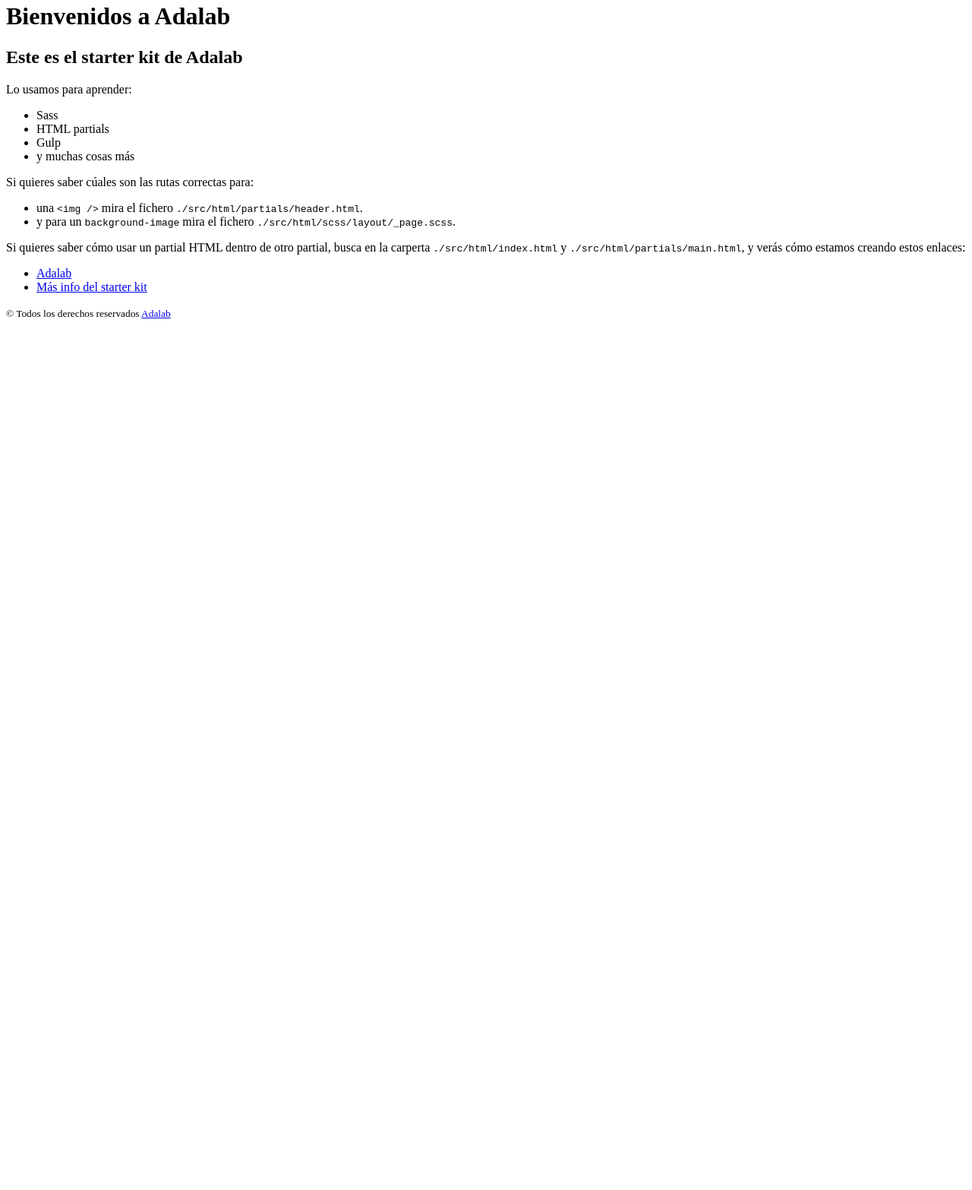
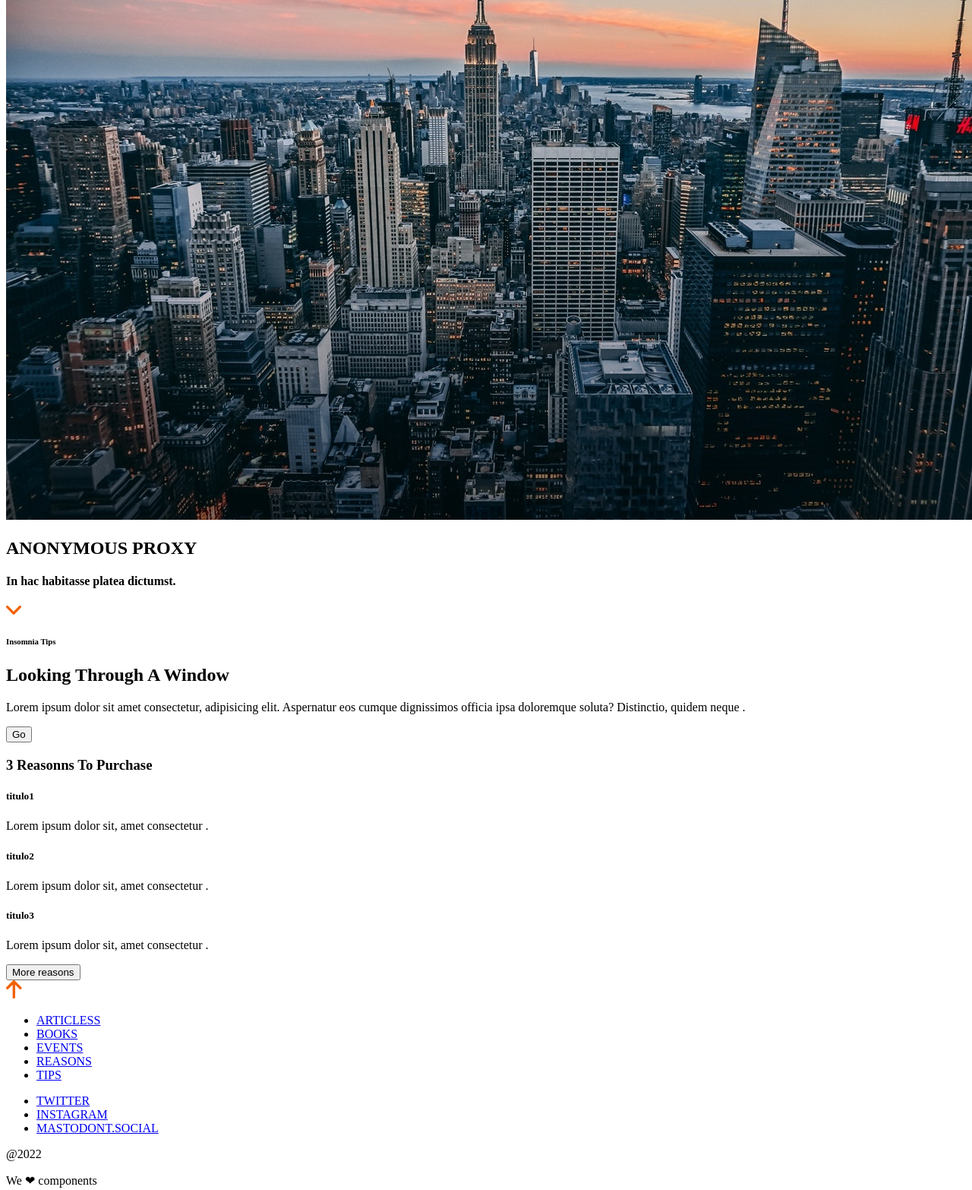
Before and after one commit to Adalab/modulo-1-evaluacion-final-Diana-Bernardos, a website built with Vite: page docs/index.html in a window 1280 px wide. Shown: the part 110-1676 px from the top of the page at 76% size. Before the commit the page ends 800 px from the top, so only its background shows below. Built offline with nearby package versions, Linux system fonts and the light colour scheme.

Commit message:
Deployed new version of the page to production

```diff
--- a/docs/index.html
+++ b/docs/index.html
@@ -3,67 +3,147 @@
   <head>
     <meta charset="UTF-8" />
     <meta name="viewport" content="width=device-width, initial-scale=1" />
-    <title>Adalab Web Starter Kit</title>
-    <link href="https://fonts.googleapis.com/css?family=Roboto&display=swap" rel="stylesheet" />
+    <title>Evaluacion1 </title>
 
-    <link rel="icon" href="./images/favicon.png" />
-    <link rel="stylesheet" href="./assets/main-62015576.css">
+    <link rel="preconnect" href="https://fonts.googleapis.com">
+     <link rel="preconnect" href="https://fonts.gstatic.com" crossorigin>
+     <link href="https://fonts.googleapis.com/css2?family=Roboto:ital,wght@0,100;0,300;0,400;0,500;0,700;0,900;1,100;1,300;1,400;1,500;1,700;1,900&display=swap" rel="stylesheet">
+
+
+     <link href="https://fonts.googleapis.com/css2?family=Roboto+Slab:wght@100..900&family=Roboto:ital,wght@0,100;0,300;0,400;0,500;0,700;0,900;1,100;1,300;1,400;1,500;1,700;1,900&display=swap" rel="stylesheet">
+
+     <link rel="icon" href="./images/favicon.png" />
+
+     <script src="https://kit.fontawesome.com/f67677b7d2.js" crossorigin="anonymous"></script>
+
+     <link rel="stylesheet" href="./assets/index-0a0e56f3.css">
+
+
+
+
+
+
+
+    <link rel="stylesheet" href="/public/images/">
+
+
+
+    <link rel="stylesheet" href="./images/copia de cover (2).jpg"/>
+    <link rel="stylesheet" href="./images/Copia de ico-scroll-down.svg"/>
+    <link rel="stylesheet" href="./images/ico-menu.png"/>
+    <link rel="stylesheet" href="./images/ico-arrow.svg"/>
+
+    <link rel="stylesheet" href="./assets/index-13d27f60.css">
   </head>
 
   <body>
-    <div class="page">
-      <header class="page__header">
-  <img src="./images/logo-adalab.png" alt="Adalab">
-  <h1>Bienvenidos a Adalab</h1>
+    <header class ="header" id="header">
+    <nav class ="menu">
+       <a href ="https://adalab.es/"><img clas ="menu1" src="./images/ico-menu.png" alt="menu"></a>
+    </nav>
+
+    <section class="section1">
+        <img class="image" src="./images/Copia de cover (2).jpg" alt="img fondo">
+      <span class="text">
+            <h1>ANONYMOUS    PROXY</h1>
+            <h4>In hac habitasse platea dictumst.</h4>
+
+            <a href="#reasons" id="reasons">
+              <img class="imgdown" src="./images/Copia de ico-scroll-down.svg" alt="down">
+            </a>
+      </span>
+
+
+
+    </section>
+
+
+
+
+
 </header>
 
-      <main class="page__main">
-  <h2>Este es el starter kit de Adalab</h2>
-  <p>Lo usamos para aprender:</p>
-  <ul class="main__list">
-    <li>Sass</li>
-    <li>HTML partials</li>
-    <li>Gulp</li>
-    <li>y muchas cosas más</li>
-  </ul>
-  <p>Si quieres saber cúales son las rutas correctas para:</p>
-  <ul class="main__list">
-    <li>
-      una <code class="code">&lt;img /&gt;</code> mira el fichero
-      <code class="code">./src/html/partials/header.html</code>.
-    </li>
-    <li>
-      y para un <code class="code">background-image</code> mira el fichero
-      <code class="code">./src/html/scss/layout/_page.scss</code>.
-    </li>
-  </ul>
-  <p>
-    Si quieres saber cómo usar un partial HTML dentro de otro partial, busca en la carperta
-    <code class="code">./src/html/index.html</code> y
-    <code class="code">./src/html/partials/main.html</code>, y verás cómo estamos creando estos
-    enlaces:
-  </p>
-  <ul class="main__list">
-    <li>
-      <a class="link__adalab" href="https://adalab.es">Adalab</a>
+      <section class="rectangle">
+    <article class="artic1">
+        <h6>Insomnia Tips</h6>
+        <h2 class="Looking">Looking Through A Window<h2></h2>
 
-    </li>
-    <li>
-      <a class="{=$aClass}" href="./more-info.html">Más info del starter kit</a>
 
-    </li>
-  </ul>
-</main>
+      <p class="lorem">Lorem ipsum dolor sit amet consectetur, adipisicing elit. Aspernatur eos cumque dignissimos officia ipsa doloremque soluta? Distinctio, quidem neque .</p>
+    </article>
 
-      <footer class="page__footer">
-  <small>
-    &copy; Todos los derechos reservados
-    <a class="link__adalab" href="https://adalab.es">Adalab</a>
 
-  </small>
+        <button class="Gob">Go</button>
+
+
+
+</section>
+        <section class="sec3" id="reasons" >
+    <h3 class="reasons">3 Reasonns To Purchase</h3>
+    <article class="table">
+        <div><h5>titulo1</h5>
+            <p>Lorem ipsum dolor sit, amet consectetur .</p>
+        </div>
+
+         <div><h5>titulo2</h5>
+            <p>Lorem ipsum dolor sit, amet consectetur .</p>
+        </div>
+
+        <div><h5>titulo3</h5>
+            <p>Lorem ipsum dolor sit, amet consectetur .</p>
+        </div>
+
+
+     <div class="naranja">
+        <button class="boton">More reasons</button>
+    </div>
+
+
+
+
+    </article>
+
+
+
+</section>
+          <footer class="footer">
+
+    <section class="articles">
+
+            <div class="imgup">
+                <a href="#header" id="header"><img class="botup" src="./images/ico-arrow.png" alt="up">
+                </a>
+            </div>
+
+
+        <ul class="events">
+            <li><a href="https://adalab.es/">ARTICLESS</a></li>
+            <li><a href="https://adalab.es/">BOOKS</a></li>
+            <li><a href="https://adalab.es/">EVENTS</a></li>
+            <li><a href="https://adalab.es/">REASONS</a></li>
+            <li><a href="https://adalab.es/">TIPS</a></li>
+        </ul>
+
+        <ul class="redes">
+            <li><a href="https://adalab.es/">TWITTER</a></li>
+            <li><a href="https://adalab.es/">INSTAGRAM</a></li>
+            <li><a href="https://adalab.es/">MASTODONT.SOCIAL</a></li>
+        </ul>
+
+        <div class="love">
+            <p>@2022</p>
+            <p> We ❤︎ components</p>
+        </div>
+
+
+
+
+    </section>
+
+
+
 </footer>
 
-    </div>
-    <script src="./js/main.js"></script>
+
   </body>
 </html>
```
Also changed, not shown: docs/more-info.html (deleted, +0 -38 lines), docs/images/Copia de Copia de ico-scroll-down.svg (added), docs/images/Copia de cover (2).jpg (added), docs/images/Copia de ico-scroll-down.svg (added), docs/images/bg-adalab.png (deleted), docs/images/favicon.png (deleted), docs/images/ico-arrow.png (added), docs/images/ico-menu.png (added), docs/images/ico-scroll-down.svg (added), docs/images/logo-adalab.png (deleted), docs/images/menu.png (added), 5 other files.
